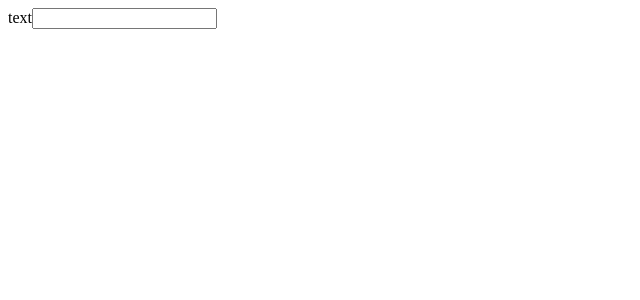
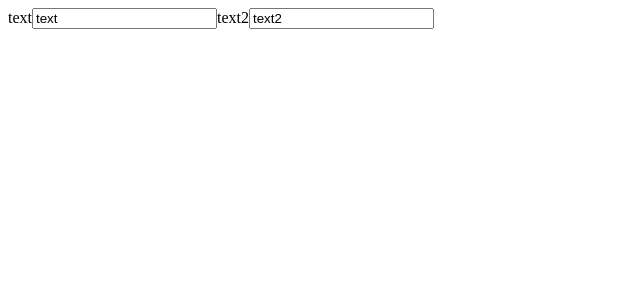
Before and after one commit to zabawt/form_renderer, a React (Create React App) app: page / in a window 1280 px wide. Shown: the top 300 px of the page, without its empty margins (0-640 px from the left). Built offline with nearby package versions, Linux system fonts and the light colour scheme.

Commit message:
added form field updated action dispatch, introduced types for update and error actions

```diff
--- a/src/commons/FieldFactory/index.tsx
+++ b/src/commons/FieldFactory/index.tsx
@@ -1,15 +1,21 @@
-import React from 'react';
-import { fieldTypeInputEnum, fieldTypeSelectEnum } from './../types/formFields'
+import React, { SyntheticEvent } from 'react';
+import { fieldTypeInputEnum, formRenderFields } from '../types/formFields'
+import { Omit } from '../../../node_modules/@types/yargs';
 
-interface IFieldFactoryProps {
-  type: fieldTypeInputEnum | fieldTypeSelectEnum;
-}
+type fieldFactoryProps = { id: string, onChange: any } & Omit<formRenderFields, "label">;
 
-const FieldFactory = (props: IFieldFactoryProps) => {
-  const { type } = props;
-  switch (type) {
+const FieldFactory = (props: fieldFactoryProps) => {
+  const { type, onChange, ...rest } = props;
+
+  const handleOnChange = (event: SyntheticEvent<HTMLInputElement | HTMLSelectElement>) => {
+    event.preventDefault();
+    props.onChange(event.currentTarget.value);
+  }
+
+  switch (props.type) {
+    case fieldTypeInputEnum.text:
     default:
-      return <input type="text" />
+      return <input {...rest} type={fieldTypeInputEnum.text} onChange={handleOnChange} />
   }
 }
 
--- /dev/null
+++ b/src/commons/helpers/compose.ts
@@ -0,0 +1 @@
+export const compose = (...functions: Function[]) => (component: any) => functions.reduceRight((elem, fx) => fx(elem), component);
--- a/src/commons/types/actions.ts
+++ b/src/commons/types/actions.ts
@@ -1,7 +1,16 @@
 export type Action = {
   type: actionTypes;
-  payload?: any;
-  error?: any;
+  payload: actionPayload;
+  error?: errorPayload
+}
+
+export type actionPayload = {
+  name: string;
+  value: string;
+}
+
+export type errorPayload = {
+  message: string;
 }
 
 export enum actionTypes {
--- /dev/null
+++ b/src/commons/types/form.ts
@@ -0,0 +1,3 @@
+import { SyntheticEvent } from "react";
+
+export type formSubmit = (event: SyntheticEvent<HTMLFormElement>) => void;
--- a/src/components/FieldLabel/index.tsx
+++ b/src/components/FieldLabel/index.tsx
@@ -2,11 +2,12 @@ import React from 'react';
 
 interface IFieldLabelProps {
   label: string;
+  htmlFor: string;
   children: any;
 }
 
-const FieldLabel = ({ label, children }: IFieldLabelProps) => {
-  return <><label htmlFor={children.name} >{label}</label>{children}</>
+const FieldLabel = ({ label, htmlFor, children }: IFieldLabelProps) => {
+  return <><label htmlFor={htmlFor}>{label}</label>{children}</>
 }
 
 export default FieldLabel;
--- a/src/containers/FormRenderer/index.tsx
+++ b/src/containers/FormRenderer/index.tsx
@@ -1,33 +1,40 @@
 import React from 'react';
 import { AppContext } from '../../store';
-import FieldFactory from './../../commons/FieldFactory'
-import { formRenderFields } from './../../commons/types/formFields'
-import FieldLabel from './../../components/FieldLabel'
-import FormWrapper from './../../components/FormWrapper'
-
-
+import FieldFactory from '../../commons/FieldFactory'
+import FieldLabel from '../../components/FieldLabel'
+import FormWrapper from '../../components/FormWrapper'
+import { formRenderFields } from '../../commons/types/formFields';
+import { actionTypes, Action } from '../../commons/types/actions';
 
 class FormRenderer extends React.Component<any, {}> {
 
-
-  private fieldsList = () => {
-    const { fields } = this.context.state;
-    return fields.map((item: formRenderFields, key: number) => {
-      return <FieldLabel label={item.label}><FieldFactory type={item.type} /></FieldLabel>
-    })
+  private getFields = (): JSX.Element[] => {
+    const { state: { fields } } = this.context;
+    return Object.keys(fields).map(item => this.wrapWithLabel(item)({ ...fields[item] })
+    )
   }
 
-  private wrapWithValidator = () => {
+  private dispatchFieldUpdate = (field: string) => (value: string) => {
+    return this.context.dispatch({ type: actionTypes.UPDATE_FIELD_VALUE, payload: { name: field, value } });
+  }
+
+  private wrapWithLabel = (item: string) =>
+    ({ label, type, value, name }: formRenderFields) =>
+      <FieldLabel htmlFor={name} label={label} key={item}>
+        <FieldFactory type={type} value={value} id={item} name={name} onChange={this.dispatchFieldUpdate(item)} />
+      </FieldLabel>
+
+
+  private AddValidator = () => {
 
   }
 
-
   render() {
     const { formName, formId, onSubmit } = this.context.state;
-    return <FormWrapper name={formName} id={formId} onSubmit={onSubmit}>{[this.fieldsList()]}</FormWrapper>
+    return <FormWrapper name={formName} id={formId} onSubmit={onSubmit}>{this.getFields()}</FormWrapper>
   }
 }
+
 FormRenderer.contextType = AppContext
 
-
 export default FormRenderer;
--- a/src/store/index.tsx
+++ b/src/store/index.tsx
@@ -1,14 +1,15 @@
 import React, { createContext, useReducer, SyntheticEvent } from 'react';
-import { formRenderFields, fieldTypeInputEnum, fieldTypeSelectEnum } from '../commons/types/formFields';
-import { Action } from './../commons/types/actions';
+import { fieldTypeInputEnum, stateFields } from '../commons/types/formFields';
+import { Action, actionTypes } from '../commons/types/actions';
+import { formSubmit } from '../commons/types/form';
 
 interface IAppState {
   valid: boolean;
   submitted: boolean;
-  fields: formRenderFields[];
+  fields: stateFields;
   formId: string;
   formName: string;
-  onSubmit: (event: SyntheticEvent<HTMLFormElement>) => void
+  onSubmit: formSubmit
 }
 
 interface IAppContext {
@@ -19,22 +20,32 @@ interface IAppContext {
 export const initialState = {
   formId: "exampleForm01",
   formName: "exampleForm",
-  onSubmit: (event: SyntheticEvent<HTMLFormElement>) => { console.error(event) },
+  onSubmit: (event: SyntheticEvent<HTMLFormElement>) => console.error(event),
   valid: false,
   submitted: false,
-  fields: [{
-    type: fieldTypeInputEnum.text,
-    value: 'text',
-    label: 'text',
-    name: "first",
-    id: "first_id"
-  }]
+  fields: {
+    "first_id": {
+      type: fieldTypeInputEnum.text,
+      value: 'text',
+      label: 'text',
+      name: "first",
+    },
+    "second_id": {
+      type: fieldTypeInputEnum.text,
+      value: 'text2',
+      label: 'text2',
+      name: "first2",
+    }
+  },
 }
 
 export const AppContext = createContext<Partial<IAppContext>>({})
 
 const formReducer = (state: IAppState, action: Action) => {
   switch (action.type) {
+    case actionTypes.UPDATE_FIELD_VALUE:
+      state.fields[action.payload.name].value = action.payload.value;
+      return { ...state }
     default:
       return state;
   }
```
Also changed, not shown: src/commons/types/formFields.ts (+2 -6 lines).
